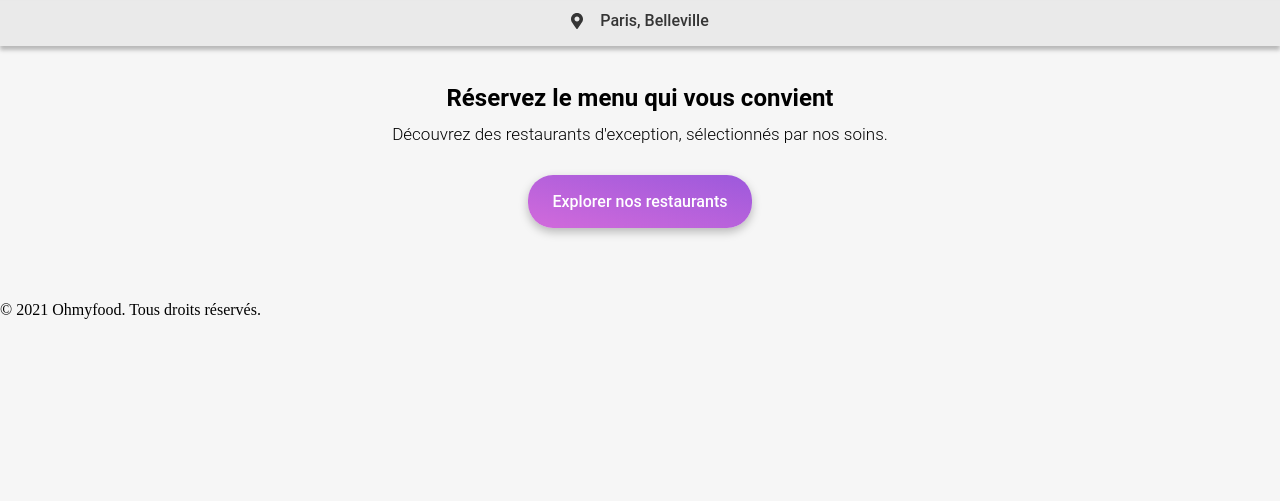
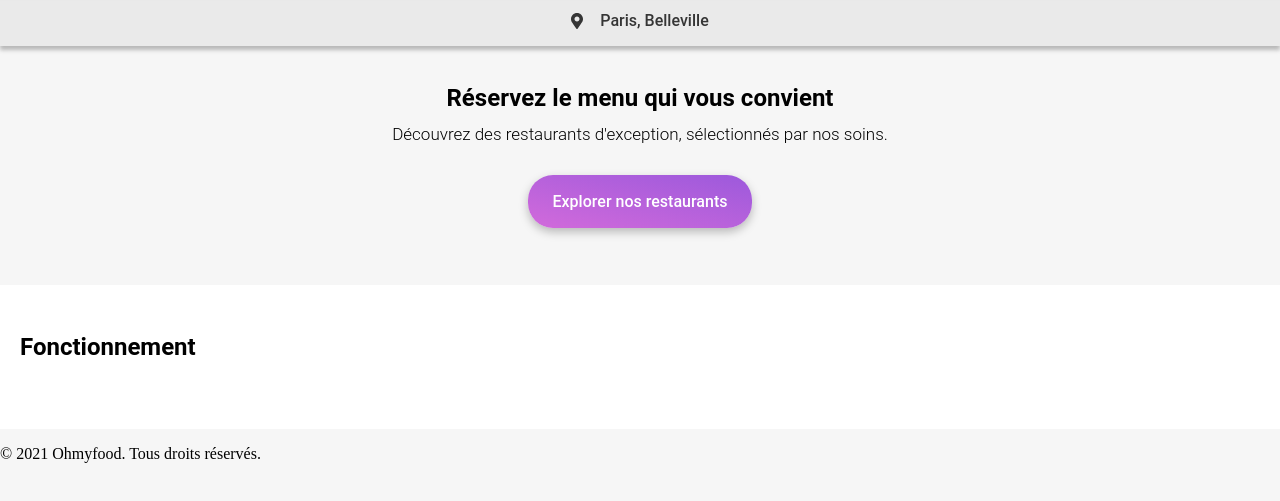
Before and after one commit to NikXpro/Ohmyfood, a website: page index.html in a window 1280 px wide. Shown: the part 73-574 px from the top of the page. Drawn offline with nearby package versions, Linux system fonts and the light colour scheme; files that its build step writes are made by us from their sources.

Commit message:
feat: add 'Fonctionnement' section to index.html and corresponding styles in _layout.scss to enhance the webpage content and structure

```diff
--- a/index.html
+++ b/index.html
@@ -54,6 +54,8 @@
         </div>
         <button class="btn-primary">Explorer nos restaurants</button>
       </section>
+      <section class="section-fonctionnement">
+        <h2 class="title">Fonctionnement</h2>
       </section>
     </main>
     <footer>
--- a/sass/partials/_layout.scss
+++ b/sass/partials/_layout.scss
@@ -90,3 +90,11 @@
     }
   }
 }
+
+.section-fonctionnement {
+  display: flex;
+  flex-direction: column;
+  background-color: white;
+  padding: 3rem 1.25rem 4.25rem 1.25rem;
+  gap: 1.9375rem;
+}
```
